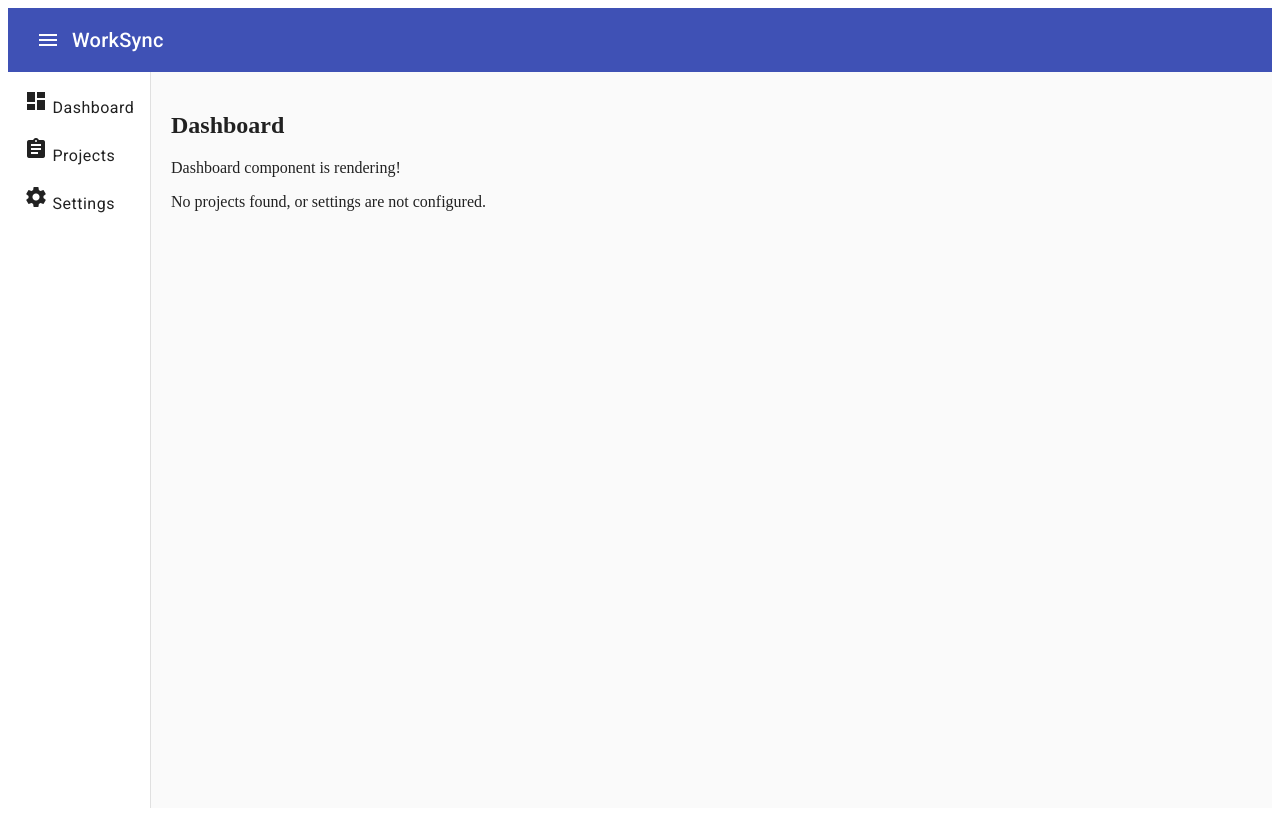
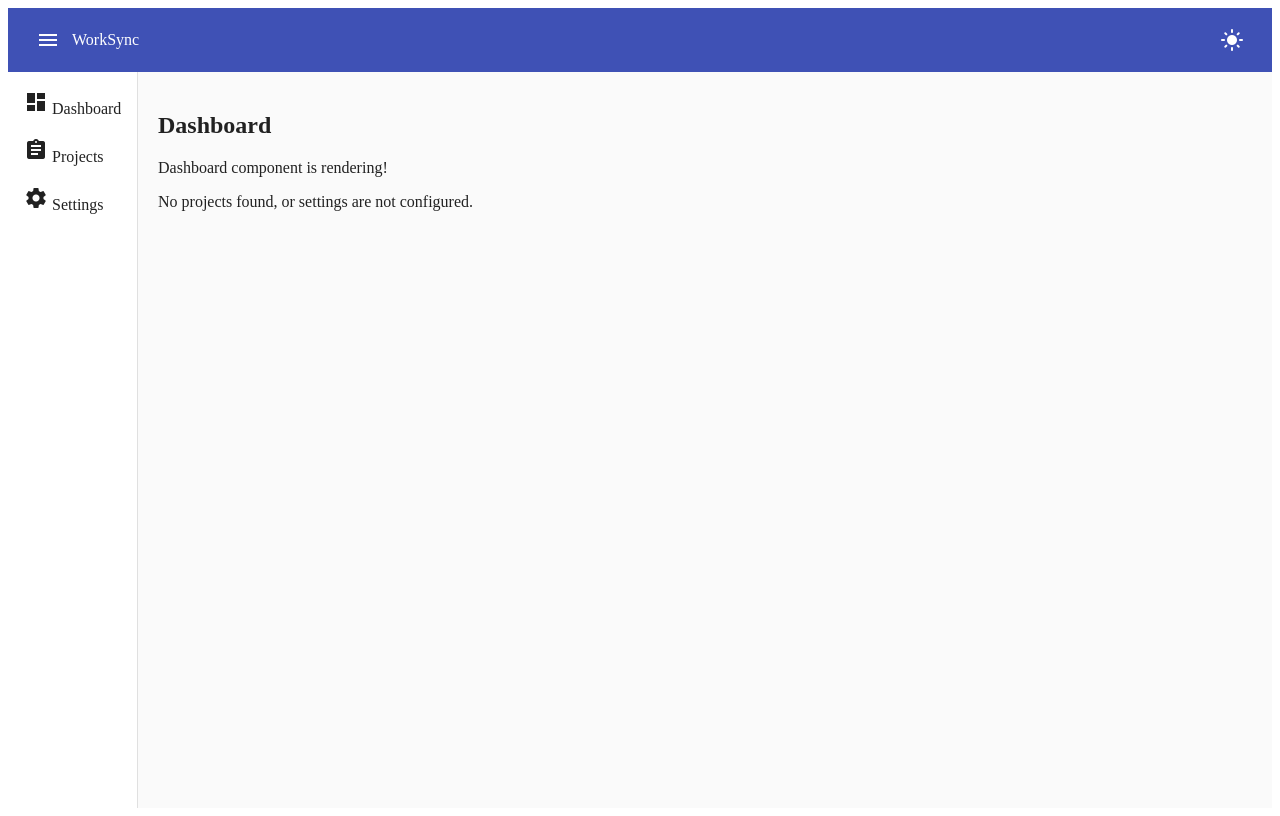
Before and after one commit to ThatoOne11/WorkSync, an Angular app: page /dashboard in a window 1280 px wide. Built offline with nearby package versions, Linux system fonts and the light colour scheme.

Commit message:
feat: dark theme

```diff
--- a/angular.json
+++ b/angular.json
@@ -18,9 +18,7 @@
           "builder": "@angular/build:application",
           "options": {
             "browser": "src/main.ts",
-            "polyfills": [
-              "zone.js"
-            ],
+            "polyfills": ["zone.js"],
             "tsConfig": "tsconfig.app.json",
             "inlineStyleLanguage": "scss",
             "assets": [
@@ -29,14 +27,9 @@
                 "input": "public"
               }
             ],
-            "styles": [
-              "node_modules/@angular/material/prebuilt-themes/indigo-pink.css",
-              "src/styles.scss"
-            ],
+            "styles": ["src/styles.scss"],
             "stylePreprocessorOptions": {
-              "includePaths": [
-                "./node_modules"
-              ]
+              "includePaths": ["./node_modules"]
             }
           },
           "configurations": {
@@ -87,10 +80,7 @@
         "test": {
           "builder": "@angular/build:karma",
           "options": {
-            "polyfills": [
-              "zone.js",
-              "zone.js/testing"
-            ],
+            "polyfills": ["zone.js", "zone.js/testing"],
             "tsConfig": "tsconfig.spec.json",
             "inlineStyleLanguage": "scss",
             "assets": [
@@ -99,9 +89,7 @@
                 "input": "public"
               }
             ],
-            "styles": [
-              "src/styles.scss"
-            ]
+            "styles": ["src/styles.scss"]
           }
         }
       }
--- a/src/app/app.html
+++ b/src/app/app.html
@@ -3,6 +3,12 @@
     <mat-icon>menu</mat-icon>
   </button>
   <span>{{ title }}</span>
+  <span class="spacer"></span>
+  <button mat-icon-button (click)="themeService.toggleTheme()">
+    <mat-icon>{{
+      themeService.isDarkTheme() ? "dark_mode" : "light_mode"
+    }}</mat-icon>
+  </button>
 </mat-toolbar>
 
 <mat-sidenav-container class="sidenav-container">
--- a/src/app/app.ts
+++ b/src/app/app.ts
@@ -1,25 +1,41 @@
-import { Component } from '@angular/core';
+import { Component, effect, inject } from '@angular/core';
 import { RouterModule } from '@angular/router';
 import { MatToolbarModule } from '@angular/material/toolbar';
 import { MatSidenavModule } from '@angular/material/sidenav';
 import { MatListModule } from '@angular/material/list';
 import { MatIconModule } from '@angular/material/icon';
 import { MatButtonModule } from '@angular/material/button';
+import { ThemeService } from './core/services/theme.service';
+import { CommonModule } from '@angular/common';
 
 @Component({
   selector: 'app-root',
   standalone: true,
   imports: [
+    CommonModule,
     RouterModule,
     MatToolbarModule,
     MatSidenavModule,
     MatListModule,
     MatIconModule,
-    MatButtonModule
+    MatButtonModule,
   ],
   templateUrl: './app.html',
-  styleUrl: './app.scss'
+  styleUrl: './app.scss',
 })
 export class App {
   title = 'WorkSync';
+  themeService = inject(ThemeService);
+
+  constructor() {
+    effect(() => {
+      if (this.themeService.isDarkTheme()) {
+        document.body.classList.add('dark-theme');
+        document.body.classList.remove('light-theme');
+      } else {
+        document.body.classList.add('light-theme');
+        document.body.classList.remove('dark-theme');
+      }
+    });
+  }
 }
--- /dev/null
+++ b/src/app/core/services/theme.service.ts
@@ -0,0 +1,27 @@
+import { Injectable, signal, effect } from '@angular/core';
+
+@Injectable({
+  providedIn: 'root',
+})
+export class ThemeService {
+  isDarkTheme = signal(false);
+
+  constructor() {
+    const storedPreference = localStorage.getItem('theme');
+    if (storedPreference) {
+      this.isDarkTheme.set(storedPreference === 'dark');
+    } else {
+      this.isDarkTheme.set(
+        window.matchMedia('(prefers-color-scheme: dark)').matches
+      );
+    }
+
+    effect(() => {
+      localStorage.setItem('theme', this.isDarkTheme() ? 'dark' : 'light');
+    });
+  }
+
+  toggleTheme() {
+    this.isDarkTheme.update((value) => !value);
+  }
+}
--- a/src/styles.scss
+++ b/src/styles.scss
@@ -1 +1,61 @@
-/* You can add global styles to this file, and also import other style files */
+// 1. Import the Angular Material theming module.
+@use "@angular/material" as mat;
+
+// 2. Include the core styles.
+@include mat.core();
+
+// 3. Define the color palettes using the correct `m2-define-palette` function.
+$worksync-light-primary: mat.m2-define-palette(mat.$m2-indigo-palette);
+$worksync-light-accent: mat.m2-define-palette(
+  mat.$m2-pink-palette,
+  A200,
+  100,
+  400
+);
+$worksync-light-warn: mat.m2-define-palette(mat.$m2-red-palette);
+
+// 4. Create the light theme object using the correct `m2-define-light-theme` function.
+$worksync-light-theme: mat.m2-define-light-theme(
+  (
+    color: (
+      primary: $worksync-light-primary,
+      accent: $worksync-light-accent,
+      warn: $worksync-light-warn,
+    ),
+  )
+);
+
+// 5. Define the color palettes for the dark theme.
+$worksync-dark-primary: mat.m2-define-palette(
+  mat.$m2-pink-palette,
+  700,
+  500,
+  900
+);
+$worksync-dark-accent: mat.m2-define-palette(
+  mat.$m2-blue-grey-palette,
+  A200,
+  A100,
+  A400
+);
+$worksync-dark-warn: mat.m2-define-palette(mat.$m2-red-palette);
+
+// 6. Create the dark theme object using the correct `m2-define-dark-theme` function.
+$worksync-dark-theme: mat.m2-define-dark-theme(
+  (
+    color: (
+      primary: $worksync-dark-primary,
+      accent: $worksync-dark-accent,
+      warn: $worksync-dark-warn,
+    ),
+  )
+);
+
+// 7. Apply the themes to CSS classes using the correct `all-component-themes` mixin.
+.light-theme {
+  @include mat.all-component-themes($worksync-light-theme);
+}
+
+.dark-theme {
+  @include mat.all-component-themes($worksync-dark-theme);
+}
```
Also changed, not shown: 1 other file (tests, documents, lock files or other folders).
